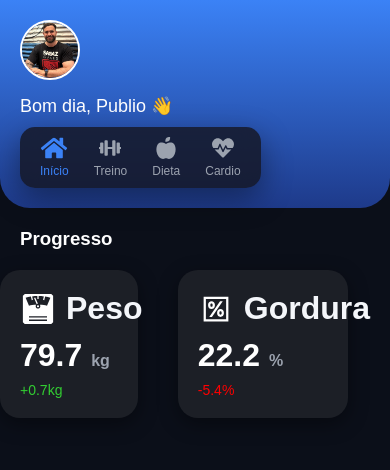
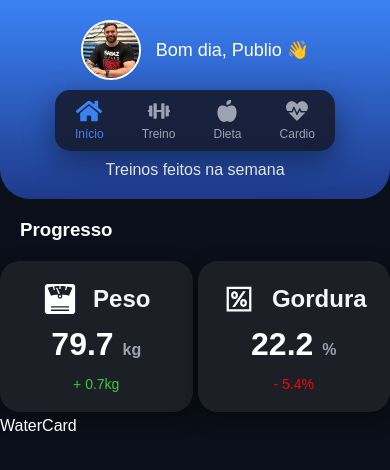
Before and after one commit to PublioMello/Gym-project, a React (Vite) app in the folder gym-project/: page / in a window 390 px wide. Shown: the top 470 px of the page. Built offline with nearby package versions, Linux system fonts and the light colour scheme.

Commit message:
adding new functionality

```diff
--- a/gym-project/src/components/Header/Header.css
+++ b/gym-project/src/components/Header/Header.css
@@ -22,11 +22,18 @@ body {
 .header {
   display: flex;
   align-items: center;
+  justify-content: space-between;
+  position: relative;
   gap: 15px;
   padding: 20px;
 
   background: linear-gradient(180deg, #3b82f6, #1e3a8a);
   border-radius: 0 0 30px 30px;
+}
+.profile {
+  display: flex;
+  align-items: center;
+  gap: 15px;
 }
 
 /* FOTO */
@@ -41,7 +48,11 @@ body {
 /* TEXTO + MENU */
 .header-content {
   display: flex;
-  flex-direction: column; /* 👈 nome em cima */
+
+  align-items: center;
+  justify-content: space-between;
+
+  width: 100%;
   gap: 10px;
 }
 
@@ -57,7 +68,7 @@ body {
   gap: 25px;
 
   background: rgba(20, 20, 30, 0.8);
-  backdrop-filter: blur(10px);
+  backdrop-filter: blur(15px);
 
   padding: 10px 20px;
   border-radius: 15px;
@@ -101,13 +112,13 @@ body {
 }
 
 /* ========================= */
-/* 📱 RESPONSIVO (IMPORTANTE) */
+/* 📱 RESPONSIVO  */
 /* ========================= */
 
 @media (max-width: 600px) {
-  .header {
+  .header-content {
     flex-direction: column; /* empilha tudo */
-    align-items: flex-start;
+    align-items: center;
   }
 
   .profile-picture {
@@ -116,7 +127,7 @@ body {
   }
 
   .dock {
-    width: 100%;
+    width: 80%;
     justify-content: space-between;
   }
 }
--- a/gym-project/src/components/Header/Header.jsx
+++ b/gym-project/src/components/Header/Header.jsx
@@ -7,15 +7,14 @@ import { FaHome, FaDumbbell, FaAppleAlt, FaHeartbeat } from "react-icons/fa";
 function Header() {
   return (
     <header className="header">
-      {/* FOTO */}
-      <img src={paraguay} alt="Minha foto" className="profile-picture" />
+      <div className="header-content">
+        <div className="profile">
+          <img src={paraguay} alt="Minha foto" className="profile-picture" />
 
-      {/* TEXTO + DOCK */}
-      <div className="header-content">
-        <h3 className="greeting">
-          <span>Bom dia, </span>Publio 👋
-        </h3>
-
+          <h3 className="greeting">
+            <span>Bom dia, </span>Publio 👋
+          </h3>
+        </div>
         <div className="dock">
           <NavLink to="/" className="dock-item">
             <FaHome />
@@ -37,6 +36,9 @@ function Header() {
             <span>Cardio</span>
           </NavLink>
         </div>
+        <div className="exit">
+          <p>Treinos feitos na semana </p>
+        </div>
       </div>
     </header>
   );
--- a/gym-project/src/components/Pages/Card/Card.css
+++ b/gym-project/src/components/Pages/Card/Card.css
@@ -4,22 +4,23 @@
   gap: 5px;
 
   max-width: 500px; /* controla largura */
-  /* margin: 0 auto; centraliza */
 }
 .card {
   background: #1c1f26;
   border-radius: 20px;
   padding: 20px;
-  width: 80%;
 
   display: flex;
   flex-direction: column;
   justify-content: space-between;
+  align-items: center;
 
   box-shadow: 0 6px 20px rgba(0, 0, 0, 0.4);
   transition: 0.3s;
 }
-
+.values {
+  align-items: center;
+}
 .card:hover {
   transform: translateY(-3px);
 }
@@ -31,7 +32,7 @@
   align-items: center;
 }
 .card h4 {
-  font-size: 32px;
+  font-size: 30px;
   color: #f4f6fa;
   margin-bottom: 10px;
 }
@@ -58,3 +59,31 @@
   margin-top: 8px;
   font-weight: 500;
 }
+
+/* ========================= */
+/* 📱 RESPONSIVO  */
+/* ========================= */
+
+@media (max-width: 600px) {
+  .card {
+    align-items: center;
+  }
+  .card-header {
+    justify-content: space-evenly;
+    gap: 15px;
+  }
+  .values {
+    display: flex;
+    flex-direction: column;
+    align-items: center;
+    justify-content: center;
+    gap: 5px;
+  }
+  .card h4 {
+    font-size: 24px;
+    max-width: 100%;
+  }
+  .card h2 {
+    text-align: center;
+  }
+}
--- a/gym-project/src/components/Pages/Card/Card.jsx
+++ b/gym-project/src/components/Pages/Card/Card.jsx
@@ -8,11 +8,13 @@ function Card({ title, value, unit, change, isPositive, icon }) {
         <div className="icon">{icon}</div>
         <h4>{title}</h4>
       </div>
-      <h2>
-        {value} <span>{unit}</span>
-      </h2>
+      <div className="values">
+        <h2>
+          {value} <span>{unit}</span>
+        </h2>
 
-      <p style={{ color: isPositive ? "limegreen" : "red" }}>{change}</p>
+        <p style={{ color: isPositive ? "limegreen" : "red" }}>{change}</p>
+      </div>
     </div>
   );
 }
--- /dev/null
+++ b/gym-project/src/components/Pages/Card/WaterCard/WaterCard.jsx
@@ -0,0 +1,7 @@
+import React from "react";
+
+function WaterCard() {
+  return <div>WaterCard</div>;
+}
+
+export default WaterCard;
--- a/gym-project/src/components/Pages/Home/Home.jsx
+++ b/gym-project/src/components/Pages/Home/Home.jsx
@@ -1,5 +1,6 @@
 import React from "react";
 import Card from "../Card/Card";
+import WaterCard from "../Card/WaterCard/WaterCard";
 import "./Home.css";
 import { GiWeightScale } from "react-icons/gi";
 import { LiaPercentageSolid } from "react-icons/lia";
@@ -15,7 +16,7 @@ function Home() {
           title="Peso"
           value="79.7"
           unit="kg"
-          change="+0.7kg"
+          change="+ 0.7kg"
           isPositive={true}
           icon=<GiWeightScale />
         />
@@ -24,10 +25,11 @@ function Home() {
           title="Gordura"
           value="22.2"
           unit="%"
-          change="-5.4%"
+          change="- 5.4%"
           isPositive={false}
           icon=<LiaPercentageSolid />
         />
+        <WaterCard />
       </div>
     </div>
   );
```
Also changed, not shown: gym-project/src/components/Pages/Card/WaterCard/WaterCard.css (added).
